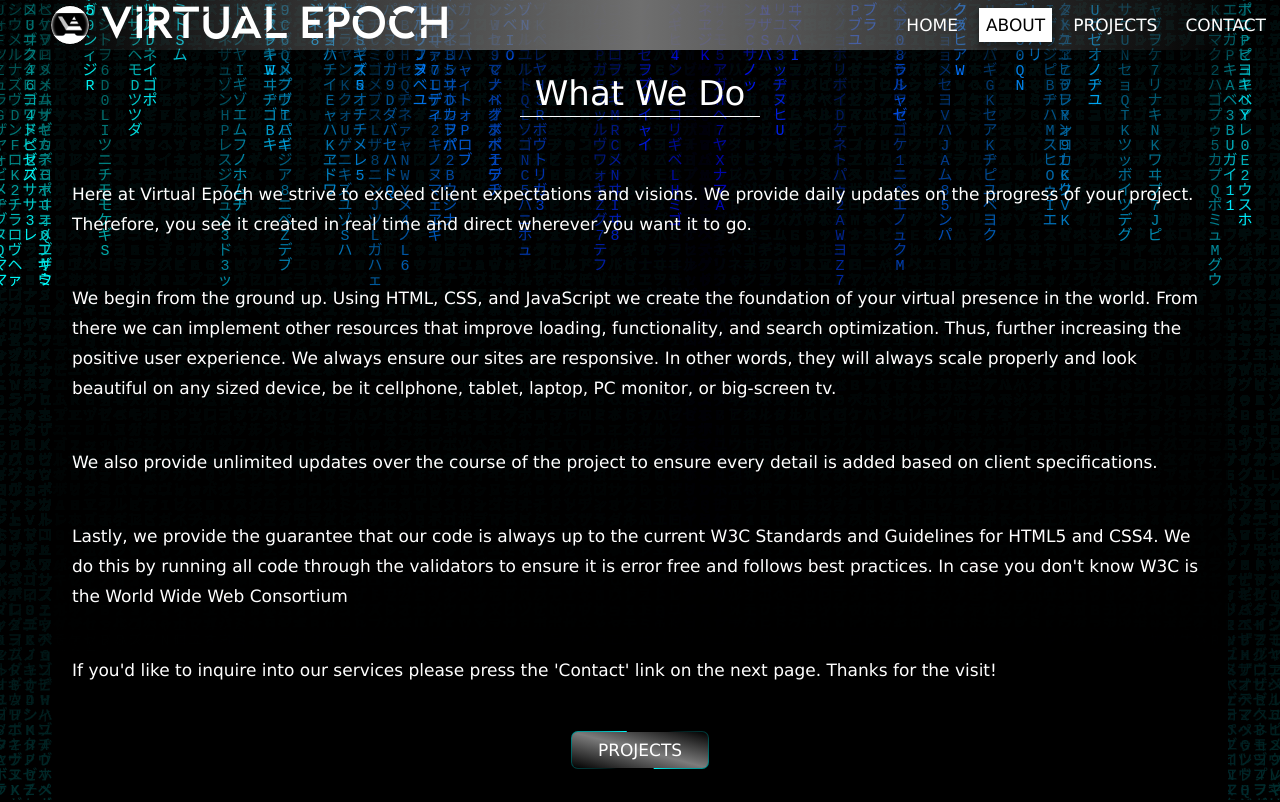
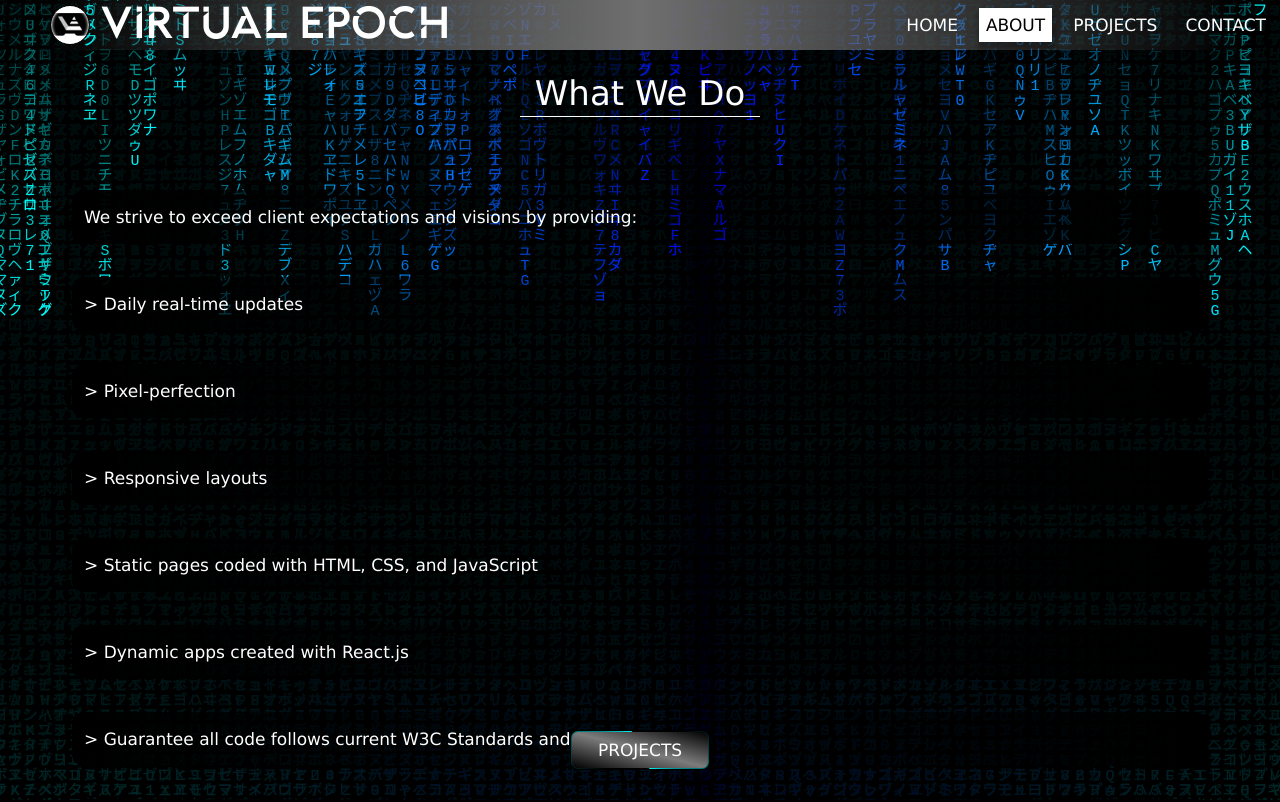
Before and after one commit to virtualepoch/virtual-epoch-app, a React (Create React App) app: page /about in a window 1280 px wide. Shown: the top 802 px of the page. Built offline with nearby package versions, Linux system fonts and the light colour scheme.

Commit message:
layout update

```diff
--- a/src/App.css
+++ b/src/App.css
@@ -22,6 +22,11 @@
   border: 1px solid black;
   border-radius: 8px;
   overflow: hidden;
+}
+@media (max-width: 777px) {
+  .action-btn {
+    bottom: 3px;
+  }
 }
 .action-btn::before {
   content: "";
@@ -75,3 +80,8 @@
   align-items: center;
   justify-content: center;
 }
+@media (max-width: 777px) {
+  .action-btn-link {
+    bottom: 3px;
+  }
+}
--- a/src/pages/About.js
+++ b/src/pages/About.js
@@ -5,11 +5,16 @@ export default function About() {
   return (
     <section className="about">
       <h1 className="section-heading">What We Do</h1>
+
       <div className="about-content">
-        <p>Here at Virtual Epoch we strive to exceed client expectations and visions. We provide daily updates on the progress of your project. Therefore, you see it created in real time and direct wherever you want it to go.</p>
-        <p>We begin from the ground up. Using HTML, CSS, and JavaScript we create the foundation of your virtual presence in the world. From there we can implement other resources that improve loading, functionality, and search optimization. Thus, further increasing the positive user experience. We always ensure our sites are responsive. In other words, they will always scale properly and look beautiful on any sized device, be it cellphone, tablet, laptop, PC monitor, or big-screen tv.</p>
-        <p>We also provide unlimited updates over the course of the project to ensure every detail is added based on client specifications.</p>
-        <p>Lastly, we provide the guarantee that our code is always up to the current W3C Standards and Guidelines for HTML5 and CSS4. We do this by running all code through the validators to ensure it is error free and follows best practices. In case you don't know W3C is the World Wide Web Consortium</p>
+        <p>We strive to exceed client expectations and visions by providing:</p>
+        <p>&gt; Daily real-time updates</p>
+        <p>&gt; Pixel-perfection</p>
+        <p>&gt; Responsive layouts</p>
+        <p>&gt; Static pages coded with HTML, CSS, and JavaScript</p>
+        <p>&gt; Dynamic apps created with React.js</p>
+        <p>&gt; Guarantee all code follows current W3C Standards and Guidelines</p>
+        <p>&gt; Search Engine Optimization</p>
         <p>If you'd like to inquire into our services please press the 'Contact' link on the next page. Thanks for the visit!</p>
 
         <div className="pyramid-container">
--- a/src/pages/about.css
+++ b/src/pages/about.css
@@ -1,15 +1,17 @@
 .about {
   min-height: 100vh;
-  background: linear-gradient(transparent, black 50%);
-}
-.about p {
-  padding: 22px 0;
 }
 .about-content {
   max-width: 1200px;
   min-height: 100%;
   margin: 0 auto;
   padding: 20px;
+}
+.about-content p {
+  margin: 33px 0;
+  padding: 12px;
+  background: linear-gradient(to right, black, rgb(0, 0, 0, 0), black);
+border-radius: 12px;
 }
 .pyramid-container {
   max-width: 1200px;
@@ -72,4 +74,5 @@
   background-image: radial-gradient(transparent, black 70%), repeating-conic-gradient(from 45deg, rgb(192, 192, 192) 0deg 90deg, rgb(255, 255, 255) 90deg 180deg);
   background-size: 100%;
   transform: rotateX(90deg) translateX(-500px) translateZ(417px);
+  box-shadow: 0 0 400px 200px black;
 }
```
